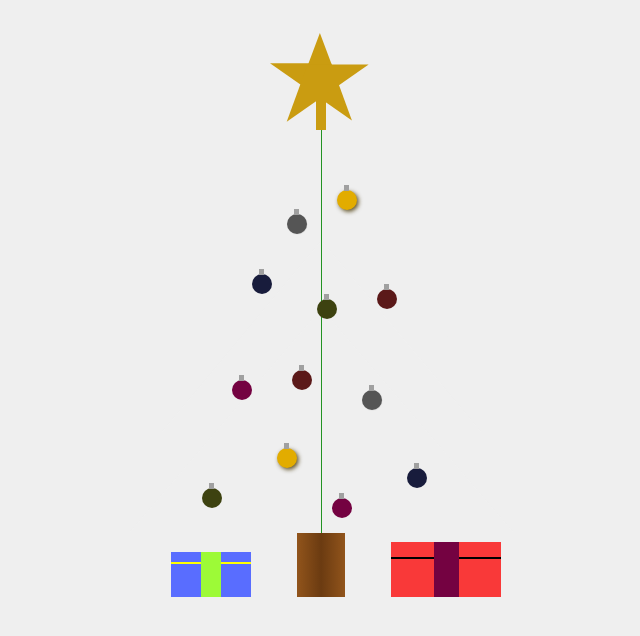
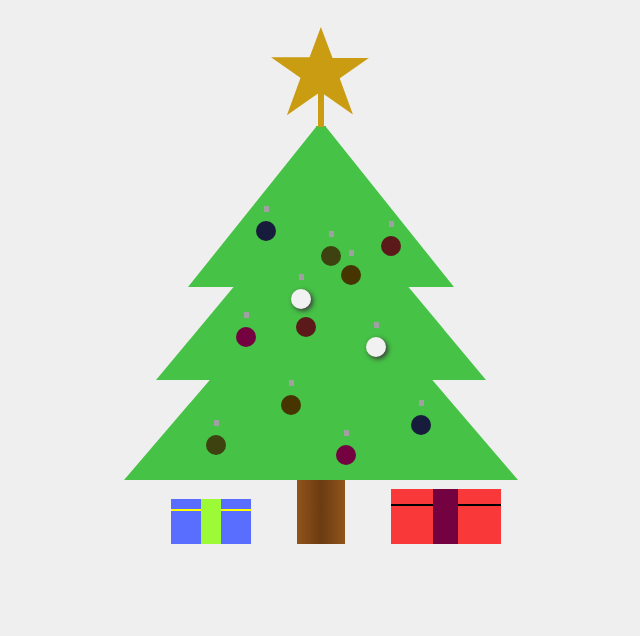
Before and after one commit to DmitryPacificAtion/ChristmasTree, a plain HTML site: page index.html in a window 1280 px wide. Shown: the whole page, without its empty margins (319-959 px from the left). Drawn offline with Linux system fonts and the light colour scheme.

Commit message:
Update star

```diff
--- a/src/styles.css
+++ b/src/styles.css
@@ -1,43 +1,47 @@
 body {
+  padding: 0;
+  margin: 0;
   background-color: #efefef;
 }
 .wrapper {
   text-align: center;
-	margin: 125px auto 0;
+  margin: 200px auto 0;
   max-width: 960px;
   position: relative;
 }
+
 .star-container {
   position: absolute;
-	left: 50%;
+  left: calc(50% - 49px);
+  top: calc(-50% + 1px);
+  z-index: 10;
 }
 .star-container:after {
   content: '';
   background: #ca9c11;
   display: block;
   position: relative;
-	left: -5px;
-	top: -165px;
+  margin: 0 auto;
+  left: -1px;
+  top: -47px;
   height: 35px;
-	width: 10px;
+  width: 6px;
   z-index: 30;
 }
 .star {
-	margin: 0 auto 100px;
+  margin: 25px auto 50px;
   position: relative;
   display: block;
-	color: #ca9c11;
-	left: -50%;
-	top: -65px;
   width: 0;
   height: 0;
-	border-right:  50px solid transparent;
+  border-right: 50px solid transparent;
   border-bottom: 35px solid #ca9c11;
-	border-left:   50px solid transparent;
-	-moz-transform:    rotate(35deg);
+  border-left: 50px solid transparent;
+  -moz-transform: rotate(35deg);
   -webkit-transform: rotate(35deg);
-	-ms-transform:     rotate(35deg);
-	-o-transform:      rotate(35deg);
+  -ms-transform: rotate(35deg);
+  -o-transform: rotate(35deg);
+  transform: rotate(35deg);
 }
 .star:before {
   border-bottom: 40px solid #ca9c11;
@@ -46,49 +50,42 @@ body {
   position: absolute;
   height: 0;
   width: 0;
-	top: -22.5px;
-	left: -30.5px;
+  top: -22px;
+  left: -30px;
   display: block;
   content: '';
   -webkit-transform: rotate(-35deg);
-	-moz-transform:    rotate(-35deg);
-	-ms-transform:     rotate(-35deg);
-	-o-transform:      rotate(-35deg);
-
+  -moz-transform: rotate(-35deg);
+  -ms-transform: rotate(-35deg);
+  -o-transform: rotate(-35deg);
 }
 .star:after {
   position: absolute;
   display: block;
   color: #ca9c11;
   top: 3px;
-	left: -52.5px;
+  left: -53px;
   width: 0;
   height: 0;
   border-right: 50px solid transparent;
   border-bottom: 35px solid #ca9c11;
   border-left: 50px solid transparent;
   -webkit-transform: rotate(-70deg);
-	-moz-transform:    rotate(-70deg);
-	-ms-transform:     rotate(-70deg);
-	-o-transform:      rotate(-70deg);
+  -moz-transform: rotate(-70deg);
+  -ms-transform: rotate(-70deg);
+  -o-transform: rotate(-70deg);
   content: '';
 }
+
 .green-section {
   position: relative;
   border-color: transparent #efefef;
   border-style: solid;
-	border-width: 0 6em 8em 6em;
+  border-width: 0;
   margin: 0 auto;
   height: 1px;
-	width: 1px;
-	background: rgba(70,194,70,1);
-	background: -moz-linear-gradient(left, rgba(70,194,70,1) 0%, rgba(0,100,0,1) 100%);
-	background: -webkit-gradient(left top, right top, color-stop(0%, rgba(70,194,70,1)), color-stop(100%, rgba(0,100,0,1)));
-	background: -webkit-linear-gradient(left, rgba(70,194,70,1) 0%, rgba(0,100,0,1) 100%);
-	background: -o-linear-gradient(left, rgba(70,194,70,1) 0%, rgba(0,100,0,1) 100%);
-	background: -ms-linear-gradient(left, rgba(70,194,70,1) 0%, rgba(0,100,0,1) 100%);
-	background: linear-gradient(to right, rgba(70,194,70,1) 0%, rgba(0,100,0,1) 100%);
-	filter: progid:DXImageTransform.Microsoft.gradient( startColorstr='#46c246', endColorstr='#006400', GradientType=1 );
+  width: 10px;
+  background: rgba(70, 194, 70, 1);
   z-index: 10;
 }
 .green-section:nth-child(3) {
@@ -107,14 +104,44 @@ body {
   z-index: 7;
 }
 .trunk {
-	background: rgba(145,84,27,1);
-	background: -moz-linear-gradient(left, rgba(145,84,27,1) 0%, rgba(107,59,17,1) 50%, rgba(145,84,27,1) 100%);
-	background: -webkit-gradient(left top, right top, color-stop(0%, rgba(145,84,27,1)), color-stop(50%, rgba(107,59,17,1)), color-stop(100%, rgba(145,84,27,1)));
-	background: -webkit-linear-gradient(left, rgba(145,84,27,1) 0%, rgba(107,59,17,1) 50%, rgba(145,84,27,1) 100%);
-	background: -o-linear-gradient(left, rgba(145,84,27,1) 0%, rgba(107,59,17,1) 50%, rgba(145,84,27,1) 100%);
-	background: -ms-linear-gradient(left, rgba(145,84,27,1) 0%, rgba(107,59,17,1) 50%, rgba(145,84,27,1) 100%);
-	background: linear-gradient(to right, rgba(145,84,27,1) 0%, rgba(107,59,17,1) 50%, rgba(145,84,27,1) 100%);
-	filter: progid:DXImageTransform.Microsoft.gradient( startColorstr='#91541b', endColorstr='#91541b', GradientType=1 );
+  background: rgba(145, 84, 27, 1);
+  background: -moz-linear-gradient(
+    left,
+    rgba(145, 84, 27, 1) 0%,
+    rgba(107, 59, 17, 1) 50%,
+    rgba(145, 84, 27, 1) 100%
+  );
+  background: -webkit-gradient(
+    left top,
+    right top,
+    color-stop(0%, rgba(145, 84, 27, 1)),
+    color-stop(50%, rgba(107, 59, 17, 1)),
+    color-stop(100%, rgba(145, 84, 27, 1))
+  );
+  background: -webkit-linear-gradient(
+    left,
+    rgba(145, 84, 27, 1) 0%,
+    rgba(107, 59, 17, 1) 50%,
+    rgba(145, 84, 27, 1) 100%
+  );
+  background: -o-linear-gradient(
+    left,
+    rgba(145, 84, 27, 1) 0%,
+    rgba(107, 59, 17, 1) 50%,
+    rgba(145, 84, 27, 1) 100%
+  );
+  background: -ms-linear-gradient(
+    left,
+    rgba(145, 84, 27, 1) 0%,
+    rgba(107, 59, 17, 1) 50%,
+    rgba(145, 84, 27, 1) 100%
+  );
+  background: linear-gradient(
+    to right,
+    rgba(145, 84, 27, 1) 0%,
+    rgba(107, 59, 17, 1) 50%,
+    rgba(145, 84, 27, 1) 100%
+  );
   margin: 0 auto;
   height: 4em;
   width: 3em;
@@ -129,7 +156,7 @@ body {
 }
 .ball::before {
   position: relative;
-	top: -5px;
+  top: -15px;
   background-color: #a0a0a0;
   content: '';
   display: inline-block;
@@ -138,88 +165,88 @@ body {
 }
 
 .gold {
-	transition: 4s ease-in-out;
+  transition: 1s ease-in-out;
   background-color: #463500;
-	-webkit-box-shadow: 0 0 0 0 rgba(0,0,0,0);
-	-moz-box-shadow: 0 0 0 0 rgba(0,0,0,0);
-	box-shadow: 0 0 0 0 rgba(0,0,0,0);
+  -webkit-box-shadow: 0 0 0 0 rgba(0, 0, 0, 0);
+  -moz-box-shadow: 0 0 0 0 rgba(0, 0, 0, 0);
+  box-shadow: 0 0 0 0 rgba(0, 0, 0, 0);
 }
 .gold.show {
-	transition: 4s ease-in-out;
+  transition: 1s ease-in-out;
   background-color: #ffc200;
-	-webkit-box-shadow: 2px 2px 5px 0 rgba(70,53,0,1);
-	-moz-box-shadow: 2px 2px 5px 0 rgba(70,53,0,1);
-	box-shadow: 2px 2px 5px 0 rgba(70,53,0,1);
+  -webkit-box-shadow: 2px 2px 5px 0 rgba(70, 53, 0, 1);
+  -moz-box-shadow: 2px 2px 5px 0 rgba(70, 53, 0, 1);
+  box-shadow: 2px 2px 5px 0 rgba(70, 53, 0, 1);
 }
 .silver {
-	transition: 4s ease-in-out;
+  transition: 1s ease-in-out;
   background-color: #383838;
-	-webkit-box-shadow: 0 0 0 0 rgba(0,0,0,0);
-	-moz-box-shadow: 0 0 0 0 rgba(0,0,0,0);
-	box-shadow: 0 0 0 0 rgba(0,0,0,0);
+  -webkit-box-shadow: 0 0 0 0 rgba(0, 0, 0, 0);
+  -moz-box-shadow: 0 0 0 0 rgba(0, 0, 0, 0);
+  box-shadow: 0 0 0 0 rgba(0, 0, 0, 0);
 }
 .silver.show {
-	transition: 4s ease-in-out;
+  transition: 1s ease-in-out;
   background-color: #f1f1f1;
-	-webkit-box-shadow: 2px 2px 5px 0 rgba(56,56,56,1);
-	-moz-box-shadow: 2px 2px 5px 0 rgba(56,56,56,1);
-	box-shadow: 2px 2px 5px 0 rgba(56,56,56,1);
+  -webkit-box-shadow: 2px 2px 5px 0 rgba(56, 56, 56, 1);
+  -moz-box-shadow: 2px 2px 5px 0 rgba(56, 56, 56, 1);
+  box-shadow: 2px 2px 5px 0 rgba(56, 56, 56, 1);
 }
 .red {
-	transition: 4s ease-in-out;
+  transition: 1s ease-in-out;
   background-color: #5b1919;
-	-webkit-box-shadow: 0 0 0 0 rgba(0,0,0,0);
-	-moz-box-shadow: 0 0 0 0 rgba(0,0,0,0);
-	box-shadow: 0 0 0 0 rgba(0,0,0,0);
+  -webkit-box-shadow: 0 0 0 0 rgba(0, 0, 0, 0);
+  -moz-box-shadow: 0 0 0 0 rgba(0, 0, 0, 0);
+  box-shadow: 0 0 0 0 rgba(0, 0, 0, 0);
 }
 .red.show {
-	transition: 4s ease-in-out;
+  transition: 1s ease-in-out;
   background-color: #f93939;
-	-webkit-box-shadow: 2px 2px 5px 0 rgba(91,25,25,1);
-	-moz-box-shadow: 2px 2px 5px 0 rgba(91,25,25,1);
-	box-shadow: 2px 2px 5px 0 rgba(91,25,25,1);
+  -webkit-box-shadow: 2px 2px 5px 0 rgba(91, 25, 25, 1);
+  -moz-box-shadow: 2px 2px 5px 0 rgba(91, 25, 25, 1);
+  box-shadow: 2px 2px 5px 0 rgba(91, 25, 25, 1);
 }
 .pink {
-	transition: 4s ease-in-out;
+  transition: 1s ease-in-out;
   background-color: #740241;
-	-webkit-box-shadow: 0 0 0 0 rgba(0,0,0,0);
-	-moz-box-shadow: 0 0 0 0 rgba(0,0,0,0);
-	box-shadow: 0 0 0 0 rgba(0,0,0,0);
+  -webkit-box-shadow: 0 0 0 0 rgba(0, 0, 0, 0);
+  -moz-box-shadow: 0 0 0 0 rgba(0, 0, 0, 0);
+  box-shadow: 0 0 0 0 rgba(0, 0, 0, 0);
 }
 .pink.show {
-	transition: 4s ease-in-out;
+  transition: 1s ease-in-out;
   background-color: #f50c8a;
-	-webkit-box-shadow: 2px 2px 5px 0 rgba(116,2,65,1);
-	-moz-box-shadow: 2px 2px 5px 0 rgba(116,2,65,1);
-	box-shadow: 2px 2px 5px 0 rgba(116,2,65,1);
+  -webkit-box-shadow: 2px 2px 5px 0 rgba(116, 2, 65, 1);
+  -moz-box-shadow: 2px 2px 5px 0 rgba(116, 2, 65, 1);
+  box-shadow: 2px 2px 5px 0 rgba(116, 2, 65, 1);
 }
 .lime {
-	transition: 4s ease-in-out;
+  transition: 1s ease-in-out;
   background-color: #3d4210;
-	-webkit-box-shadow: 0 0 0 0 rgba(0,0,0,0);
-	-moz-box-shadow: 0 0 0 0 rgba(0,0,0,0);
-	box-shadow: 0 0 0 0 rgba(0,0,0,0);
+  -webkit-box-shadow: 0 0 0 0 rgba(0, 0, 0, 0);
+  -moz-box-shadow: 0 0 0 0 rgba(0, 0, 0, 0);
+  box-shadow: 0 0 0 0 rgba(0, 0, 0, 0);
 }
-.lime.show  {
-	transition: 4s ease-in-out;
+.lime.show {
+  transition: 1s ease-in-out;
   background-color: #e6fa37;
-	-webkit-box-shadow: 2px 2px 5px 0 rgba(61,66,16,1);
-	-moz-box-shadow: 2px 2px 5px 0 rgba(61,66,16,1);
-	box-shadow: 2px 2px 5px 0 rgba(61,66,16,1);
+  -webkit-box-shadow: 2px 2px 5px 0 rgba(61, 66, 16, 1);
+  -moz-box-shadow: 2px 2px 5px 0 rgba(61, 66, 16, 1);
+  box-shadow: 2px 2px 5px 0 rgba(61, 66, 16, 1);
 }
 .blue {
-	transition: 4s ease-in-out;
+  transition: 1s ease-in-out;
   background-color: #181c3c;
-	-webkit-box-shadow: 0 0 0 0 rgba(0,0,0,0);
-	-moz-box-shadow: 0 0 0 0 rgba(0,0,0,0);
-	box-shadow: 0 0 0 0 rgba(0,0,0,0);
+  -webkit-box-shadow: 0 0 0 0 rgba(0, 0, 0, 0);
+  -moz-box-shadow: 0 0 0 0 rgba(0, 0, 0, 0);
+  box-shadow: 0 0 0 0 rgba(0, 0, 0, 0);
 }
 .blue.show {
-	transition: 4s ease-in-out;
+  transition: 1s ease-in-out;
   background-color: #596dff;
-	-webkit-box-shadow: 2px 2px 5px 0 rgba(24,28,60,1);
-	-moz-box-shadow: 2px 2px 5px 0 rgba(24,28,60,1);
-	box-shadow: 2px 2px 5px 0 rgba(24,28,60,1);
+  -webkit-box-shadow: 2px 2px 5px 0 rgba(24, 28, 60, 1);
+  -moz-box-shadow: 2px 2px 5px 0 rgba(24, 28, 60, 1);
+  box-shadow: 2px 2px 5px 0 rgba(24, 28, 60, 1);
 }
 
 .x1y1 {
@@ -270,7 +297,6 @@ body {
   top: 160px;
   right: -105px;
 }
-
 .ground {
   position: relative;
   margin: 0 auto;
@@ -296,7 +322,7 @@ body {
   display: block;
   position: absolute;
   top: 0;
-	left: 42.5px;
+  left: 42px;
   height: 55px;
   width: 25px;
 }
```
Lines whose indentation alone changed are shown as unchanged.
